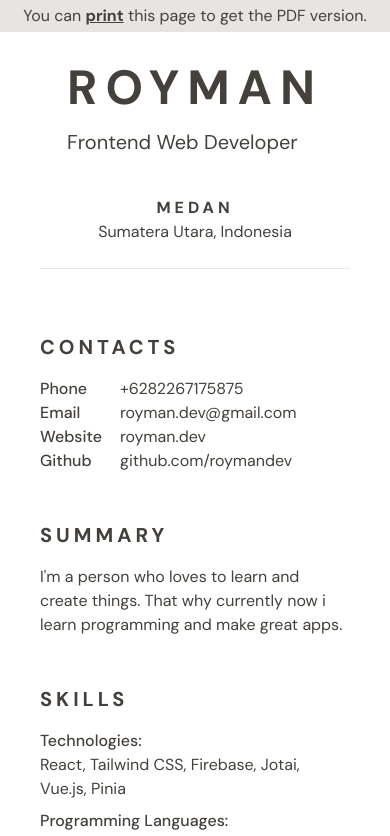
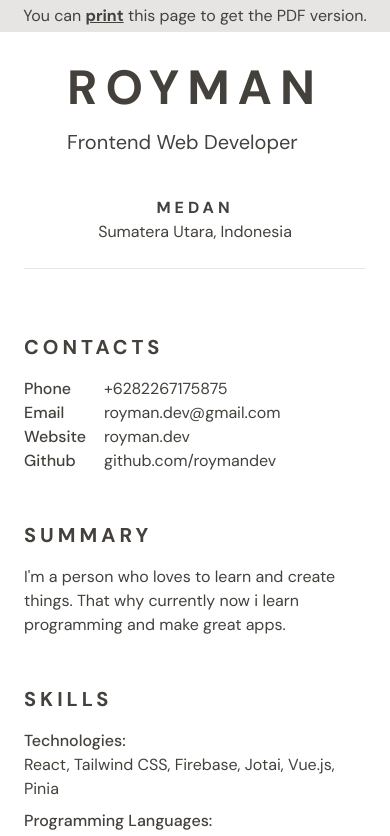
Before and after one commit to roymandev/royman.dev, a Next.js app: page /resume in a window 390 px wide. Shown: the top 836 px of the page. Built offline with nearby package versions, Linux system fonts and the light colour scheme.

Commit message:
feat: change resume padding size on mobile

```diff
--- a/src/pages/resume.tsx
+++ b/src/pages/resume.tsx
@@ -25,7 +25,7 @@
     <>
       <CustomSeo {...PAGE_META} />
 
-      <div className="mx-auto flex max-w-lg flex-col gap-16 px-10 py-16 print:max-w-full print:p-0 sm:max-w-4xl sm:py-20 print:sm:p-0">
+      <div className="mx-auto flex max-w-lg flex-col gap-16 px-6 py-16 print:max-w-full print:p-0 sm:max-w-4xl sm:py-20 print:sm:p-0">
         <div className="absolute inset-x-0 top-0 bg-stone-200 py-1 text-center print:hidden">
           You can{' '}
           <button className="font-bold underline" onClick={printHandler}>
```
